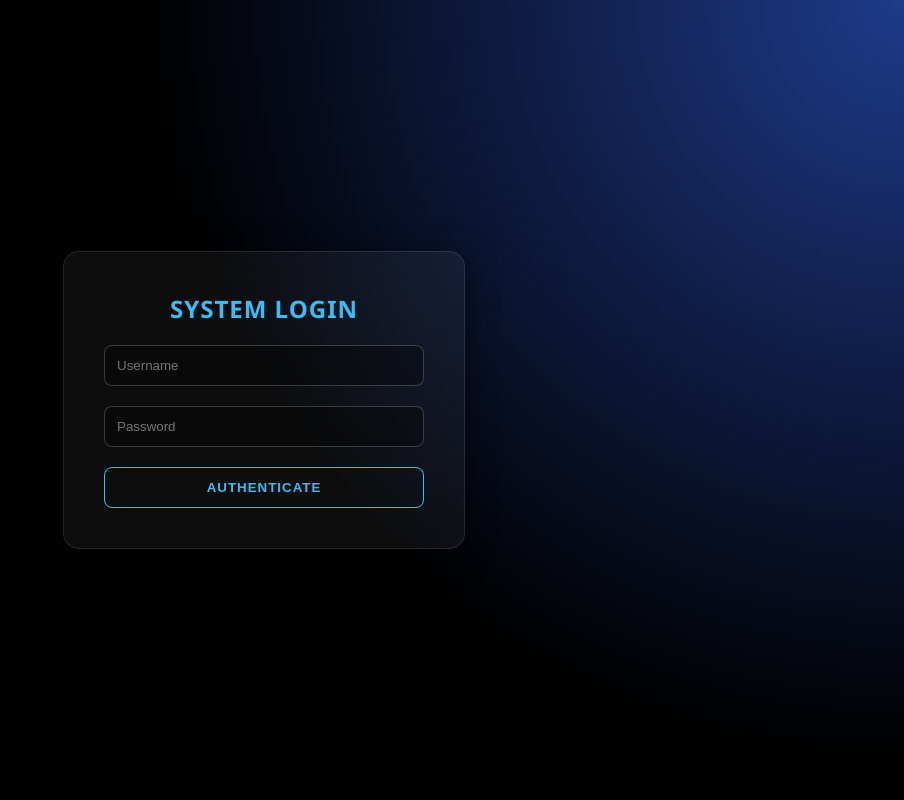
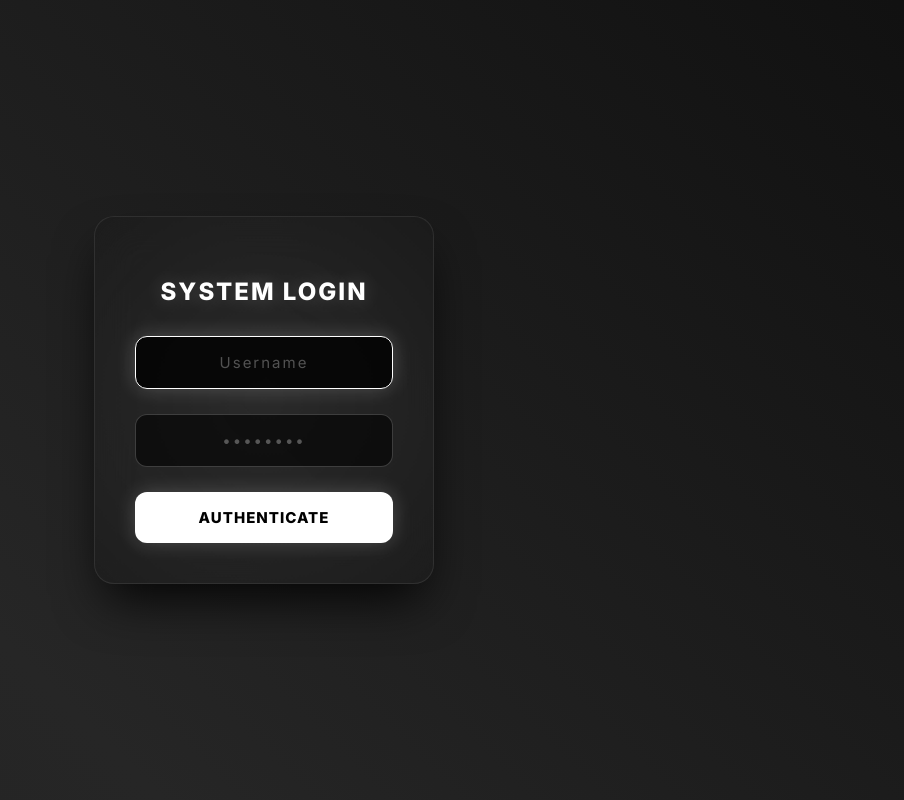
Before and after one commit to saeederamy/Black-Chat, a Flask app: page /login in a window 1280 px wide. Shown: the whole page, without its empty margins (376-1280 px from the left). Run offline with Flask 3, Linux system fonts and the light colour scheme.

Commit message:
Update login.html

```diff
--- a/templates/login.html
+++ b/templates/login.html
@@ -1,26 +1,71 @@
 <!DOCTYPE html>
-<html lang="en">
+<html>
 <head>
-    <meta charset="UTF-8">
-    <title>Black Chat | Login</title>
+    <meta name="viewport" content="width=device-width, initial-scale=1.0">
+    <title>Secure Access | Black Hub Chat</title>
     <style>
-        body { margin: 0; background: #000; color: #fff; font-family: 'Segoe UI', Tahoma, sans-serif; display: flex; justify-content: center; align-items: center; height: 100vh; background-image: radial-gradient(circle at top right, #1e3a8a 0%, #000 50%); }
-        .glass-panel { background: rgba(255, 255, 255, 0.05); backdrop-filter: blur(15px); border: 1px solid rgba(255, 255, 255, 0.1); padding: 40px; border-radius: 16px; width: 320px; box-shadow: 0 4px 30px rgba(0,0,0,0.5); text-align: center; }
-        .glass-panel h2 { margin-top: 0; color: #38bdf8; letter-spacing: 1px; text-transform: uppercase; }
-        input { width: 100%; box-sizing: border-box; padding: 12px; margin-bottom: 20px; border-radius: 8px; border: 1px solid rgba(255,255,255,0.2); background: rgba(0,0,0,0.3); color: white; outline: none; transition: 0.3s; }
-        input:focus { border-color: #38bdf8; box-shadow: 0 0 10px rgba(56, 189, 248, 0.5); }
-        button { width: 100%; padding: 12px; background: transparent; border: 1px solid #38bdf8; color: #38bdf8; font-weight: bold; border-radius: 8px; cursor: pointer; transition: 0.3s; text-transform: uppercase; letter-spacing: 1px; }
-        button:hover { background: #38bdf8; color: #000; box-shadow: 0 0 15px #38bdf8; }
-        .error { color: #f87171; font-size: 0.9em; margin-bottom: 15px; }
+        @import url('https://fonts.googleapis.com/css2?family=Inter:wght@300;400;500;600;800&display=swap');
+
+        body {
+            display: flex; justify-content: center; align-items: center; height: 100vh; overflow: hidden; margin: 0;
+            background: linear-gradient(45deg, #000000, #171717, #262626, #000000);
+            background-size: 400% 400%;
+            animation: gradientBG 15s ease infinite;
+            font-family: 'Inter', system-ui, sans-serif;
+        }
+        @keyframes gradientBG { 0% {background-position: 0% 50%;} 50% {background-position: 100% 50%;} 100% {background-position: 0% 50%;} }
+
+        .login-card {
+            padding: 40px; width: 90%; max-width: 340px; text-align: center;
+            background: rgba(20, 20, 20, 0.6);
+            backdrop-filter: blur(20px); -webkit-backdrop-filter: blur(20px);
+            border: 1px solid rgba(255,255,255,0.1);
+            box-shadow: 0 25px 50px -12px rgba(0, 0, 0, 0.9);
+            border-radius: 20px;
+            position: relative; overflow: hidden;
+            box-sizing: border-box;
+        }
+
+        .login-card::before {
+            content: ''; position: absolute; top: -50%; left: -50%; width: 200%; height: 200%;
+            background: radial-gradient(circle, rgba(255,255,255,0.08) 0%, transparent 60%);
+            z-index: -1; animation: pulse 6s ease-in-out infinite alternate;
+        }
+        @keyframes pulse { 0% {transform: scale(0.8);} 100% {transform: scale(1.2);} }
+
+        h2 { color: #fff; font-weight: 800; letter-spacing: 2px; text-transform: uppercase; margin-bottom: 30px; text-shadow: 0 0 20px rgba(255,255,255,0.2); word-break: break-word; }
+
+        input {
+            width: 100%; padding: 16px; margin: 0 0 25px 0;
+            background: rgba(0,0,0,0.6); border: 1px solid rgba(255,255,255,0.2);
+            color: white; border-radius: 12px; box-sizing: border-box; outline: none;
+            font-size: 15px; text-align: center; letter-spacing: 2px; transition: 0.3s;
+            font-family: 'Inter';
+        }
+        input:focus { border-color: #fff; box-shadow: 0 0 20px rgba(255,255,255,0.2); background: rgba(0,0,0,0.8); }
+        input::placeholder { letter-spacing: 2px; color: rgba(255,255,255,0.3); }
+
+        button {
+            width: 100%; padding: 16px;
+            background: #ffffff; color: #000000;
+            border: none; border-radius: 12px; cursor: pointer;
+            font-weight: 800; font-size: 15px; text-transform: uppercase; letter-spacing: 1px;
+            box-shadow: 0 0 20px rgba(255,255,255,0.2); transition: 0.3s;
+            font-family: 'Inter';
+        }
+        button:hover { transform: translateY(-2px); box-shadow: 0 0 30px rgba(255, 255, 255, 0.4); background: #e5e5e5; }
+        .error { color: #ef4444; font-size: 0.85em; margin-bottom: 15px; font-weight: 500; }
     </style>
 </head>
 <body>
-    <form class="glass-panel" method="POST">
+    <div class="login-card">
         <h2>System Login</h2>
         {% if error %}<div class="error">{{ error }}</div>{% endif %}
-        <input type="text" name="username" placeholder="Username" required>
-        <input type="password" name="password" placeholder="Password" required>
-        <button type="submit">Authenticate</button>
-    </form>
+        <form method="POST">
+            <input type="text" name="username" placeholder="Username" required autofocus>
+            <input type="password" name="password" placeholder="••••••••" required>
+            <button type="submit">Authenticate</button>
+        </form>
+    </div>
 </body>
 </html>
```
